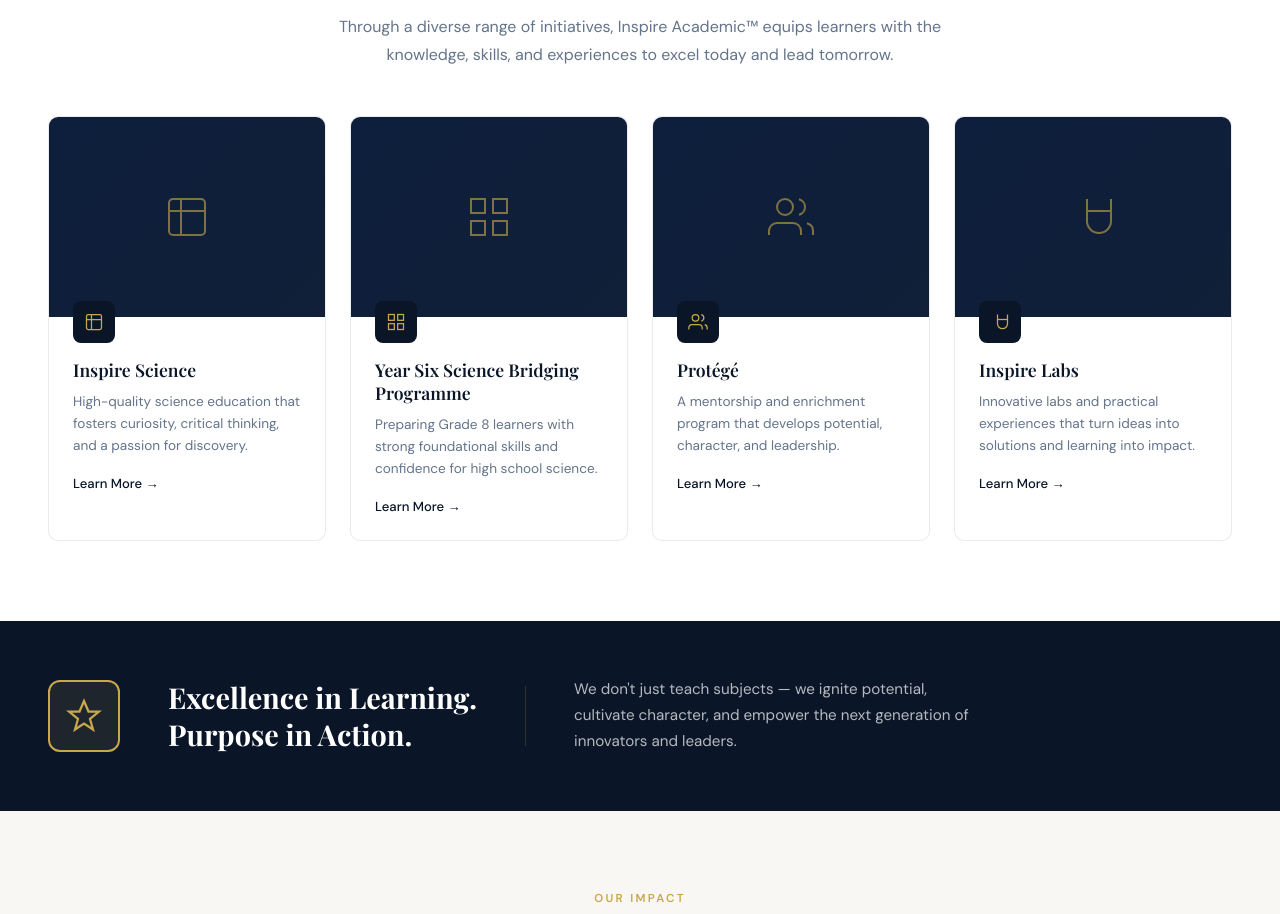
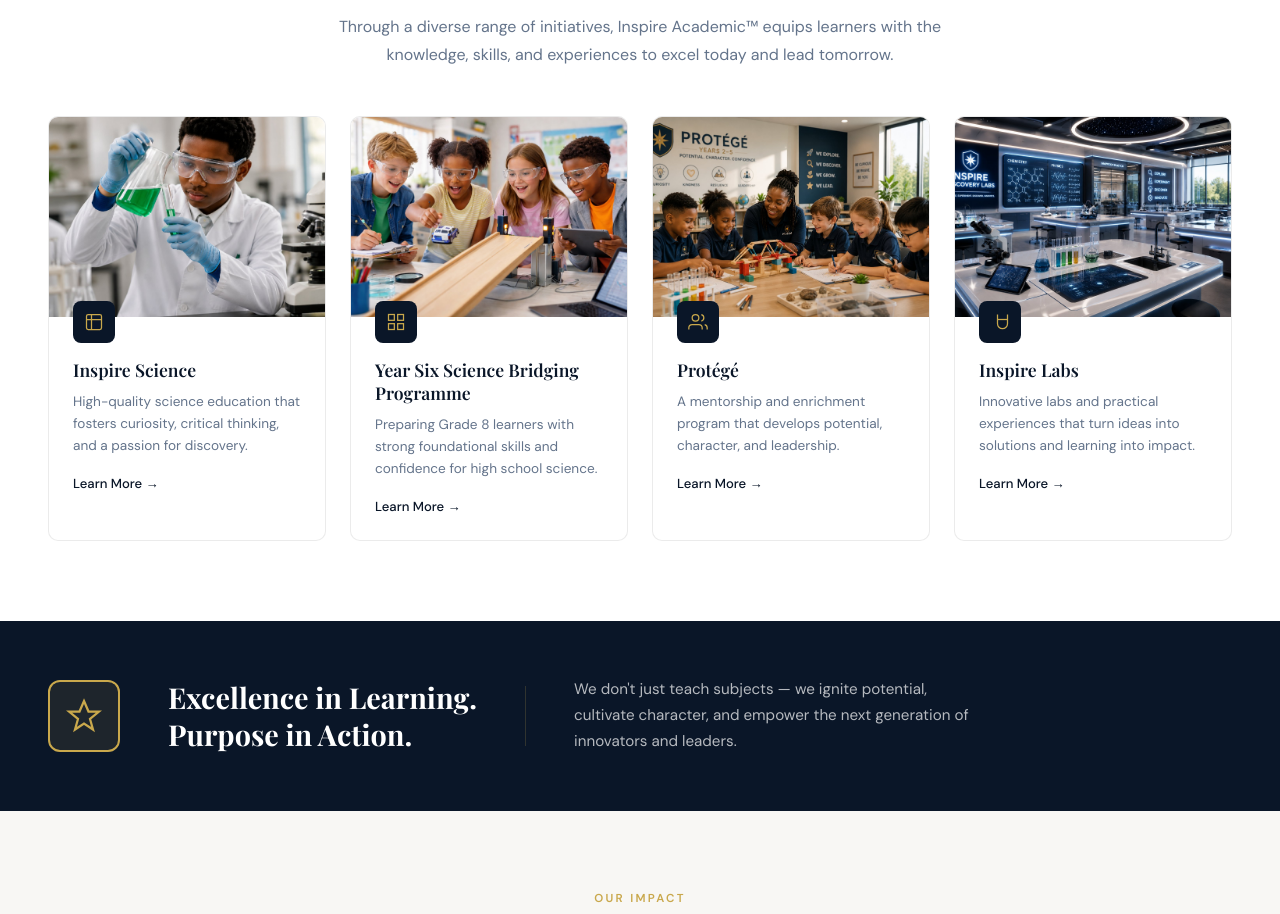
Before and after one commit to inspire-academic/inspire-vision, a plain HTML site: page academic.html in a window 1280 px wide. Shown: the part 841-1755 px from the top of the page. Drawn offline with nearby package versions, Linux system fonts and the light colour scheme; a web font is replaced by a local one.

Commit message:
Add programme images to Academic landing page

```diff
--- a/academic.html
+++ b/academic.html
@@ -253,9 +253,7 @@
 
         <!-- Inspire Science -->
         <a href="https://inspireacademic.org" class="program-card" target="_blank">
-          <div class="program-card-img-placeholder" id="img-science">
-            <svg viewBox="0 0 24 24"><path d="M9 3H5a2 2 0 00-2 2v4m6-6h10a2 2 0 012 2v4M9 3v18m0 0h10a2 2 0 002-2V9M9 21H5a2 2 0 01-2-2V9m0 0h18"/></svg>
-          </div>
+          <img src="Inspire_Science.png" alt="Inspire Science" class="program-card-img" style="height:200px;object-fit:cover;width:100%;display:block;">
           <div class="program-card-body">
             <div class="program-card-icon">
               <svg viewBox="0 0 24 24"><path d="M9 3H5a2 2 0 00-2 2v4m6-6h10a2 2 0 012 2v4M9 3v18m0 0h10a2 2 0 002-2V9M9 21H5a2 2 0 01-2-2V9m0 0h18"/></svg>
@@ -268,9 +266,7 @@
 
         <!-- Year Six -->
         <a href="https://inspireacademic.org/year6-dashboard.html" class="program-card" target="_blank">
-          <div class="program-card-img-placeholder" id="img-y6">
-            <svg viewBox="0 0 24 24"><rect x="3" y="3" width="7" height="7"/><rect x="14" y="3" width="7" height="7"/><rect x="14" y="14" width="7" height="7"/><rect x="3" y="14" width="7" height="7"/></svg>
-          </div>
+          <img src="Year6_Scinece_Bridg.png" alt="Year Six Science Bridging Programme" class="program-card-img" style="height:200px;object-fit:cover;width:100%;display:block;">
           <div class="program-card-body">
             <div class="program-card-icon">
               <svg viewBox="0 0 24 24"><rect x="3" y="3" width="7" height="7"/><rect x="14" y="3" width="7" height="7"/><rect x="14" y="14" width="7" height="7"/><rect x="3" y="14" width="7" height="7"/></svg>
@@ -283,9 +279,7 @@
 
         <!-- Protégé -->
         <a href="https://inspireacademic.org" class="program-card" target="_blank">
-          <div class="program-card-img-placeholder" id="img-protege">
-            <svg viewBox="0 0 24 24"><path d="M17 21v-2a4 4 0 00-4-4H5a4 4 0 00-4 4v2"/><circle cx="9" cy="7" r="4"/><path d="M23 21v-2a4 4 0 00-3-3.87"/><path d="M16 3.13a4 4 0 010 7.75"/></svg>
-          </div>
+          <img src="Protoge_1.png" alt="Protégé" class="program-card-img" style="height:200px;object-fit:cover;width:100%;display:block;">
           <div class="program-card-body">
             <div class="program-card-icon">
               <svg viewBox="0 0 24 24"><path d="M17 21v-2a4 4 0 00-4-4H5a4 4 0 00-4 4v2"/><circle cx="9" cy="7" r="4"/><path d="M23 21v-2a4 4 0 00-3-3.87"/><path d="M16 3.13a4 4 0 010 7.75"/></svg>
@@ -298,9 +292,7 @@
 
         <!-- Inspire Labs -->
         <a href="https://inspireacademic.org" class="program-card" target="_blank">
-          <div class="program-card-img-placeholder" id="img-labs">
-            <svg viewBox="0 0 24 24"><path d="M9 3v11a6 6 0 006 6v0a6 6 0 006-6V3"/><path d="M9 9h12"/></svg>
-          </div>
+          <img src="Inspire_Labs.png" alt="Inspire Labs" class="program-card-img" style="height:200px;object-fit:cover;width:100%;display:block;">
           <div class="program-card-body">
             <div class="program-card-icon">
               <svg viewBox="0 0 24 24"><path d="M9 3v11a6 6 0 006 6v0a6 6 0 006-6V3"/><path d="M9 9h12"/></svg>
```
Also changed, not shown: Inspire_Labs.png (added), Inspire_Science.png (added), Protoge_1.png (added), Year6_Scinece_Bridg.png (added).
